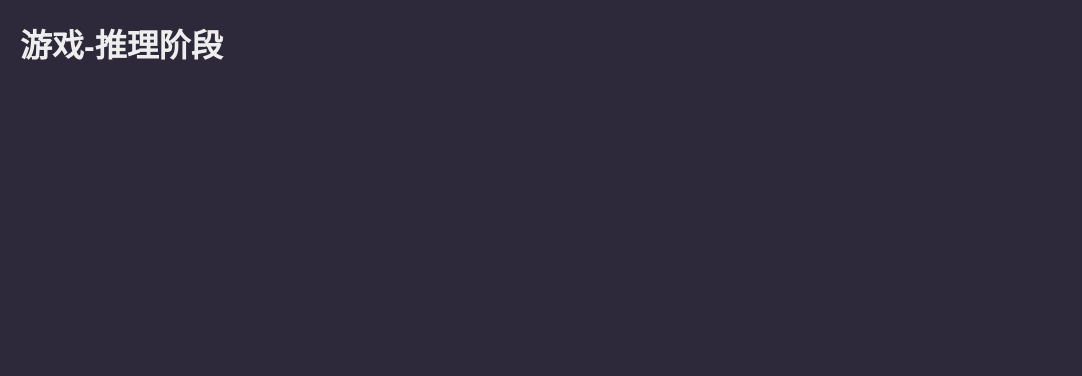
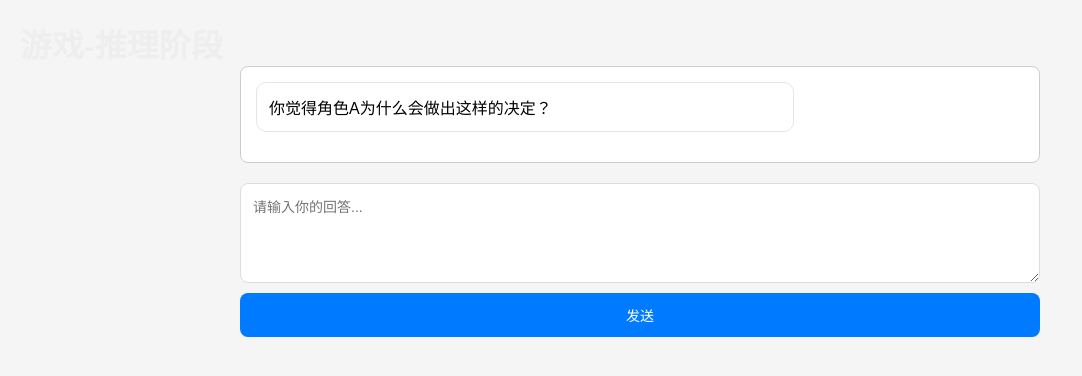
Before and after one commit to goldthinking/solorpg-proto, a Vue app: page /game-reasoning-stage in a window 1280 px wide. Shown: the top 376 px of the page, without its empty margins (0-1082 px from the left). Built offline with nearby package versions, Linux system fonts and the light colour scheme.

Commit message:
确定基本对话模板

```diff
--- a/src/views/GameReasoningStageView.vue
+++ b/src/views/GameReasoningStageView.vue
@@ -1,17 +1,277 @@
 <template>
   <div class="game-reasoning-stage-view">
     <h1>游戏-推理阶段</h1>
+    <div class="dialogue-section">
+      <!-- 对话框 -->
+      <div class="chat-box">
+        <!-- 显示对话历史 -->
+        <div v-for="(message, index) in chatHistory" :key="index" class="chat-message" :class="message.type">
+          <p v-html="message.content"></p>
+        </div>
+      </div>
+
+      <!-- 玩家回答区域 -->
+      <div class="player-response">
+        <textarea v-model="playerAnswer" placeholder="请输入你的回答..."></textarea>
+        <button @click="submitAnswer">发送</button>
+      </div>
+    </div>
+
+    <!-- 线索库 -->
+    <div class="clue-library" v-if="clues.length">
+      <h3>线索库</h3>
+      <ul>
+        <li v-for="(clue, index) in clues" :key="index"><strong>{{ clue }}</strong></li>
+      </ul>
+    </div>
+
+    <!-- 添加导航按钮 -->
+    <div class="navigation-buttons" v-if="isChapterComplete">
+      <button class="next-stage-btn" @click="goToSearchStage">
+        进入搜查阶段
+      </button>
+    </div>
   </div>
 </template>
 
 <script>
 export default {
-  name: 'GameReasoningStageView'
-}
+  name: 'GameReasoningStageView',
+  data() {
+    return {
+      questions: [
+        "你觉得角色A为什么会做出这样的决定？",
+        "角色B的行为是否符合他的性格？",
+        "你能预测接下来的剧情发展吗？"
+      ],
+      currentQuestionIndex: 0,
+      playerAnswer: '',
+      chatHistory: [],
+      clues: [],
+      isChapterComplete: false
+    };
+  },
+  computed: {
+    currentQuestion() {
+      return this.questions[this.currentQuestionIndex] || null;
+    }
+  },
+  mounted() {
+    // 初始显示第一个问题
+    this.chatHistory.push({ type: 'ai', content: this.currentQuestion });
+  },
+  methods: {
+    async submitAnswer() {
+      if (!this.playerAnswer.trim()) {
+        alert("回答不能为空！");
+        return;
+      }
+
+      // 添加玩家回答到对话历史
+      this.chatHistory.push({ type: 'player', content: this.playerAnswer });
+
+      // 获取 AI 反馈
+      const feedback = await this.getAiFeedback(this.playerAnswer);
+
+      // 添加 AI 反馈到对话历史
+      this.chatHistory.push({ type: 'ai', content: feedback.comment });
+
+      // 提取线索并加入线索库
+      if (feedback.clues && feedback.clues.length > 0) {
+        feedback.clues.forEach((clue) => {
+          if (!this.clues.includes(clue)) {
+            this.clues.push(clue);
+          }
+        });
+      }
+
+      // 准备下一个问题
+      if (this.currentQuestionIndex < this.questions.length - 1) {
+        this.currentQuestionIndex++;
+        this.chatHistory.push({ type: 'ai', content: this.currentQuestion });
+        this.playerAnswer = '';
+      } else {
+        this.chatHistory.push({ type: 'ai', content: "推理阶段完成！可以进入搜查阶段了。" });
+        this.isChapterComplete = true; // 显示下一阶段按钮
+        this.playerAnswer = '';
+      }
+    },
+
+    getAiFeedback(answer) {
+      return new Promise((resolve) => {
+        setTimeout(() => {
+          const clues = this.extractClues(answer);
+          const score = Math.floor(Math.random() * 100);
+
+          let analysis = "";
+          if (score >= 80) {
+            analysis = "你的推理非常准确，抓住了关键点。";
+          } else if (score >= 60) {
+            analysis = "推理基本合理，但还可以更深入。";
+          } else {
+            analysis = "推理方向需要调整，建议重新思考。";
+          }
+
+          resolve({
+            score: score,
+            comment: `
+              <div class="feedback">
+                <p>评分：<strong>${score}</strong></p>
+                <p>${analysis}</p>
+                <p>发现的线索：<strong>${clues.join('、')}</strong></p>
+              </div>
+            `,
+            clues: clues
+          });
+        }, 1000);
+      });
+    },
+
+    extractClues(answer) {
+      const keywords = ['角色A', '角色B', '动机', '行为', '剧情'];
+      return keywords.filter((keyword) => answer.includes(keyword));
+    },
+
+    goToSearchStage() {
+      this.$router.push('/game-search-stage');
+    }
+  }
+};
 </script>
 
 <style scoped>
 .game-reasoning-stage-view {
   padding: 20px;
+  background-color: #f5f5f5;
+  min-height: 100vh;
+}
+
+.dialogue-section {
+  margin-top: 20px;
+  max-width: 800px;
+  margin: 0 auto;
+}
+
+.chat-box {
+  max-height: 400px;
+  overflow-y: auto;
+  border: 1px solid #ccc;
+  border-radius: 8px;
+  padding: 15px;
+  background-color: #ffffff;
+  margin-bottom: 20px;
+}
+
+.chat-message {
+  margin-bottom: 15px;
+  padding: 12px;
+  border-radius: 10px;
+  max-width: 70%;
+  word-wrap: break-word;
+}
+
+.chat-message.player {
+  background-color: #95ec69;
+  color: #000000;
+  margin-left: auto;
+}
+
+.chat-message.ai {
+  background-color: #ffffff;
+  color: #000000;
+  margin-right: auto;
+  border: 1px solid #e5e5e5;
+}
+
+.player-response {
+  display: flex;
+  flex-direction: column;
+  gap: 10px;
+  margin-top: 20px;
+}
+
+textarea {
+  width: 100%;
+  height: 100px;
+  padding: 12px;
+  font-size: 14px;
+  border: 1px solid #ddd;
+  border-radius: 8px;
+  resize: vertical;
+  background-color: #ffffff;
+}
+
+button {
+  padding: 12px 24px;
+  background-color: #007bff;
+  color: white;
+  border: none;
+  border-radius: 8px;
+  cursor: pointer;
+  font-size: 14px;
+  transition: all 0.3s ease;
+}
+
+button:hover {
+  background-color: #0056b3;
+  transform: translateY(-1px);
+}
+
+.clue-library {
+  max-width: 800px;
+  margin: 20px auto;
+  padding: 15px;
+  background-color: #ffffff;
+  border: 1px solid #ddd;
+  border-radius: 8px;
+  box-shadow: 0 2px 4px rgba(0,0,0,0.1);
+}
+
+.clue-library h3 {
+  margin-top: 0;
+  color: #333;
+}
+
+.clue-library ul {
+  list-style: none;
+  padding: 0;
+}
+
+.clue-library li {
+  margin-bottom: 8px;
+  color: #495057;
+  padding: 8px;
+  background-color: #f8f9fa;
+  border-radius: 4px;
+}
+
+.navigation-buttons {
+  margin-top: 20px;
+  text-align: center;
+}
+
+.next-stage-btn {
+  background-color: #28a745;
+  color: white;
+  padding: 12px 24px;
+  border: none;
+  border-radius: 8px;
+  font-size: 16px;
+  cursor: pointer;
+  transition: all 0.3s ease;
+  box-shadow: 0 2px 4px rgba(0,0,0,0.1);
+}
+
+.next-stage-btn:hover {
+  background-color: #218838;
+  transform: translateY(-1px);
+  box-shadow: 0 4px 6px rgba(0,0,0,0.1);
+}
+
+.feedback {
+  background-color: #f8f9fa;
+  padding: 10px;
+  border-radius: 4px;
+  margin-top: 5px;
 }
 </style>
```
